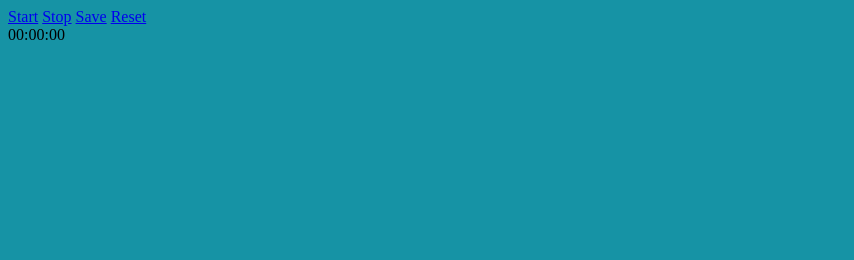
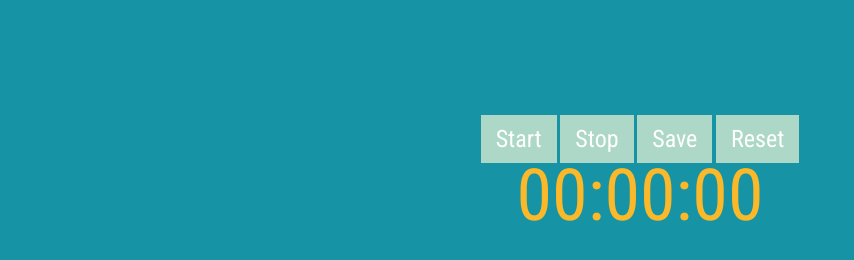
Before and after one commit to dkolo/JS_Stopwatch_App, a website: page index.html in a window 1280 px wide. Shown: the whole page, without its empty margins (0-854 px from the left). Drawn offline with Linux system fonts and the light colour scheme.

Commit message:
Add css styles

```diff
--- a/styles.css
+++ b/styles.css
@@ -1,3 +1,34 @@
+@import url('https://fonts.googleapis.com/css?family=Roboto+Condensed');
+
 body {
+    margin-top: 125px;
     background-color: #1693A5;
+    font-family: 'Roboto Condensed', sans-serif;
+    text-align: center;
 }
+
+h1 {
+    color: #333333;
+    font-size: 48px;
+}
+
+.button {
+    background-color: #ADD8C7;
+    color: #fff;
+    text-decoration: none;
+    padding: 10px 15px;
+    font-size: 24px;
+}
+
+.stopwatch {
+    font-size: 72px;
+    color: #FBB829;
+    margin-bottom: 50px;
+}
+
+.results {
+    list-style-type: none;
+    margin-top: 50px;
+    color: #fff;
+    font-size: 30px;
+}
```
